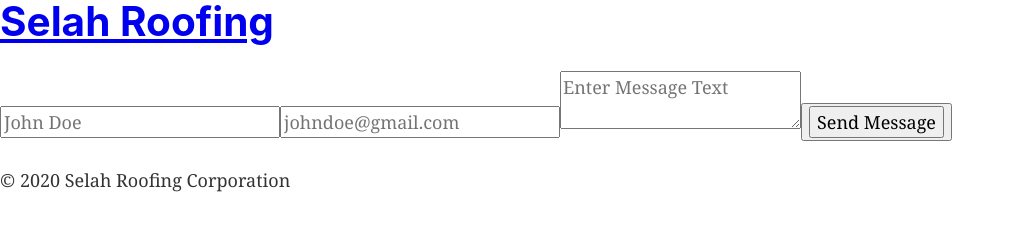
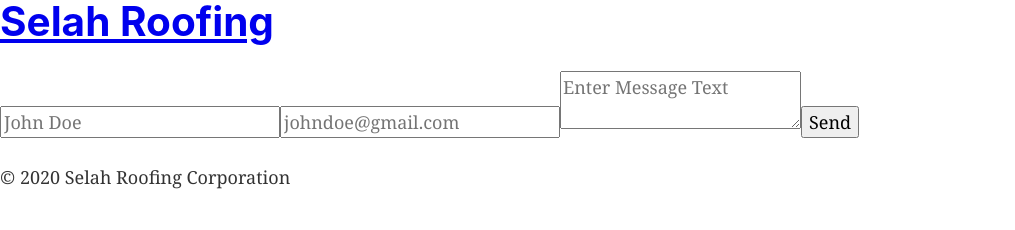
Before and after one commit to lorenzolevy/selah-roofing, a Gatsby site: page /quote in a window 1280 px wide. Shown: the whole page, without its empty margins (0-1015 px from the left). Built offline with nearby package versions, Linux system fonts and the light colour scheme; Gatsby itself is replaced by a stand-in of ours.

Commit message:
contact fix

```diff
--- a/src/pages/quote.js
+++ b/src/pages/quote.js
@@ -10,7 +10,7 @@
         <input type="text" name="name" id="name" placeholder="John Doe" />
         <input type="email" name="email" id="email" placeholder="johndoe@gmail.com" />
         <textarea type="text" name="message" id="message" placeholder="Enter Message Text" />
-        <button><input type="submit" value="Send Message" /></button>
+        <button type="submit">Send</button>
     </form>
   </Layout>
 )
```
